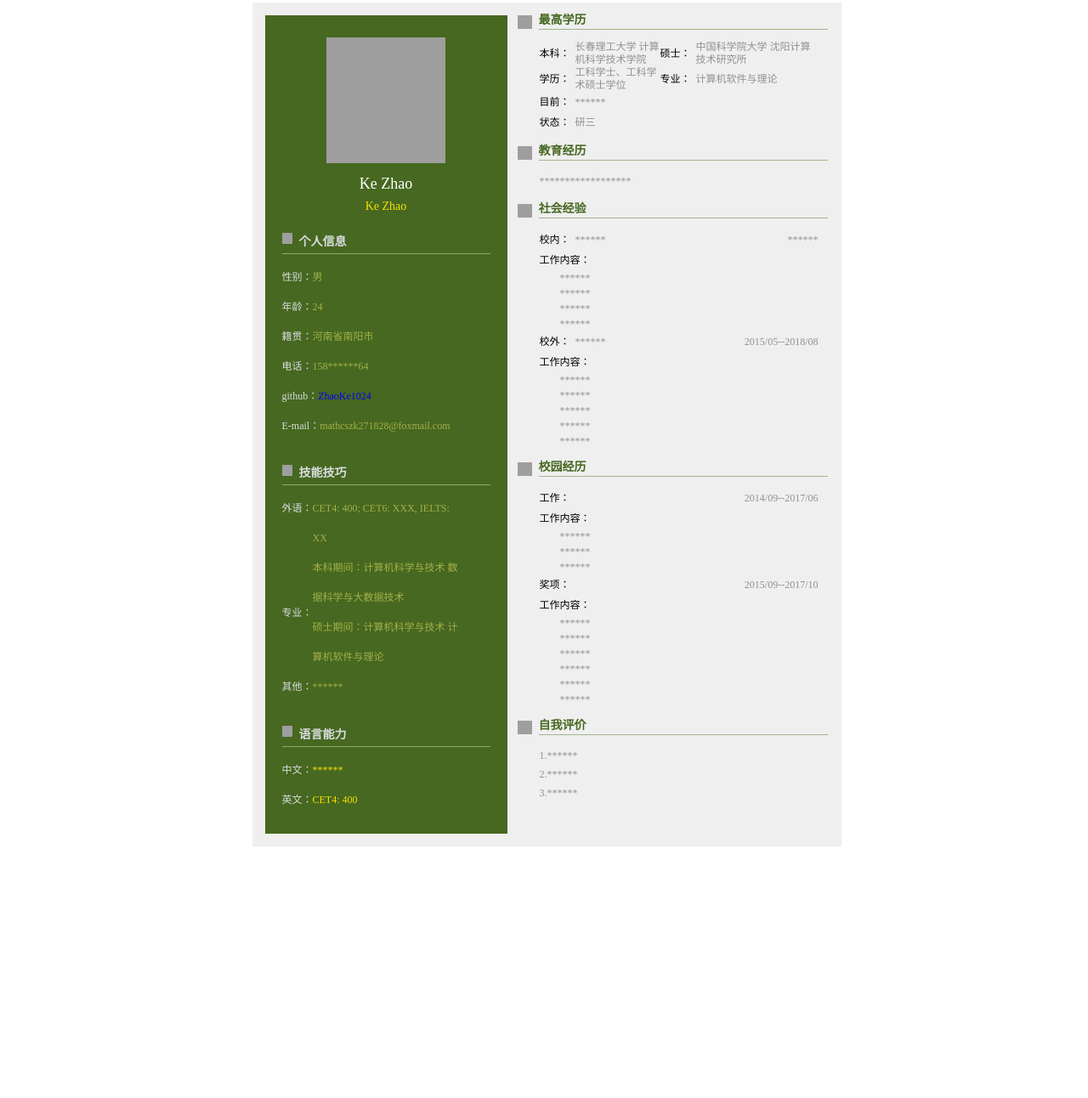
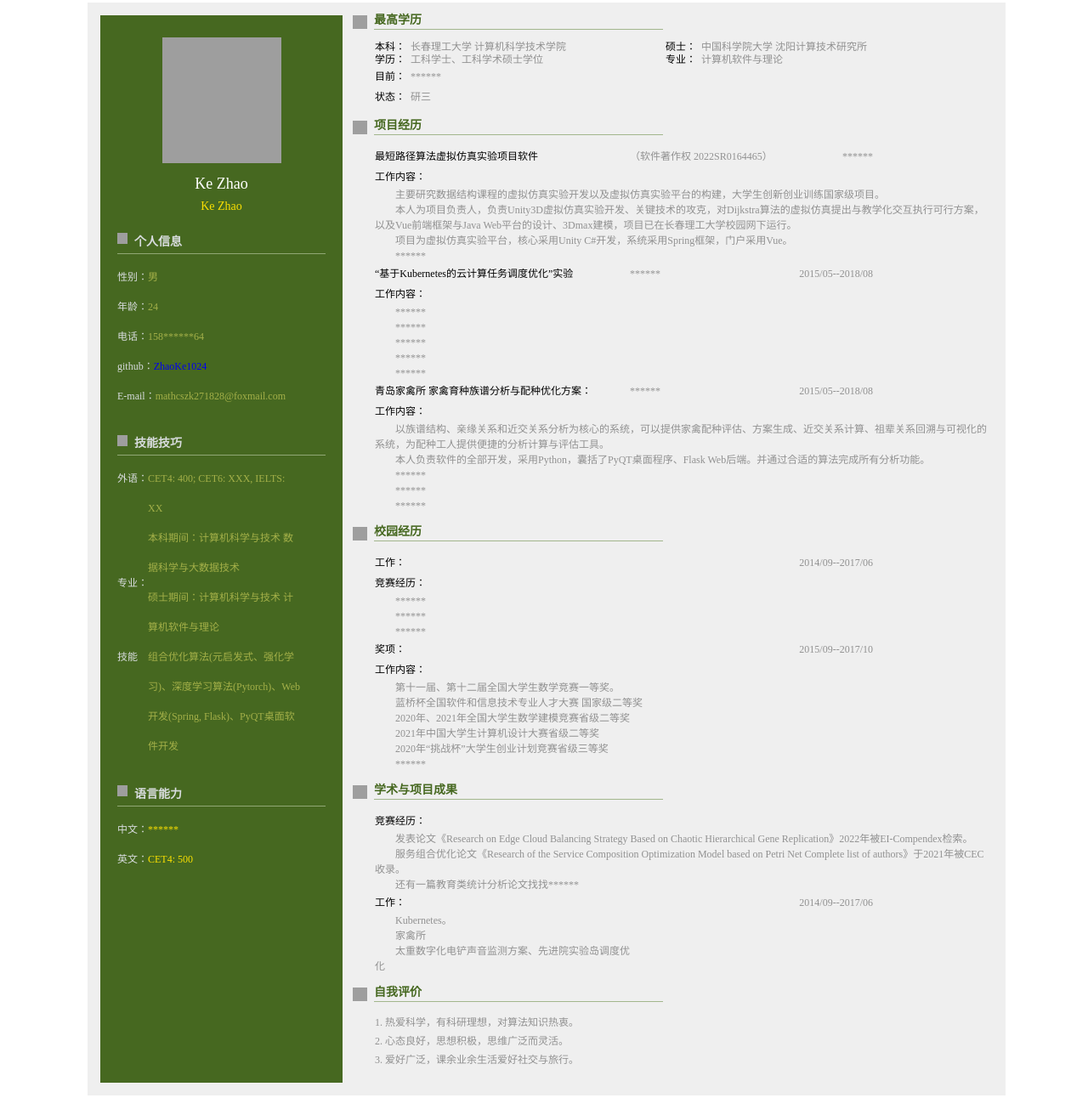
Before and after one commit to ZhaoKe1024/Audio-Record-WebPage, a Flask app: template templates/myself.html in a window 1280 px wide. Shown: the whole page at 85% size. Before the commit the page ends 996 px from the top, so only its background shows below. Run offline with Flask 3, Linux system fonts and the light colour scheme; the template is opened without the code that fills it, so the values that code supplies are empty; parts of the project's set-up code (start-up, migrations or seed data) failed here and were passed over; grey boxes are pictures that could not be loaded.

Commit message:
update my resume.

```diff
--- /dev/null
+++ b/temp_files/test_20240411230546_.json
@@ -0,0 +1 @@
+{"filename": "20240411230546_", "age": "24", "gender": "1", "respiratory": "1", "isfever": "0", "status": "0", "issmoking": "0", "iscough": "0", "weather": "Sunny", "aqi": "52", "humidity": "0"}
--- /dev/null
+++ b/temp_files/test_20240411230728_.json
@@ -0,0 +1 @@
+{"filename": "20240411230728_", "age": "24", "gender": "1", "respiratory": "1", "isfever": "0", "status": "0", "issmoking": "0", "iscough": "0", "weather": "Sunny", "aqi": "52", "humidity": "0"}
--- /dev/null
+++ b/temp_files/test_20240411232534_.json
@@ -0,0 +1 @@
+{"filename": "20240411232534_", "age": "24", "gender": "1", "respiratory": "1", "isfever": "0", "status": "0", "issmoking": "0", "iscough": "0", "weather": "Sunny", "aqi": "52", "humidity": "0"}
--- a/templates/myself.html
+++ b/templates/myself.html
@@ -67,7 +67,7 @@
 				}
 
 				.all_wrap {
-					width: 693px
+					width: 1080px
 				}
 
 				.logo_divide {
@@ -81,7 +81,7 @@
 				}
 
 				.page {
-					width: 693px;
+					width: 1080px;
 					margin: 0 auto;
 					padding: 3px;
 					background-color: #fff
@@ -231,7 +231,7 @@
 				}
 
 				.infomation_r {
-					width: 386px;
+					width: 772px;
 					vertical-align: top;
 					padding-left: 12px;
 					background-color: #efefef
@@ -294,23 +294,27 @@
 					width: 290px
 				}
 
+				.mes_r .edu_i {
+					width: 42px;
+					line-height: 15px;
+				}
 				.mes_r .edu {
-					width: 42px;
+					width: 300px;
 					line-height: 15px;
 				}
 
 				.mes_r .edu_a {
-					width: 100px;
+					width: 300px;
 					line-height: 15px;
 				}
 
 				.mes_r .reu {
-					max-width: 144px;
+					max-width: 300px;
 					line-height: 15px;
 				}
 
 				.mes_r .reu_a {
-					max-width: 190px;
+					max-width: 300px;
 					vertical-align: top;
 					padding-right: 20px
 				}
@@ -381,16 +385,14 @@
 							<tr>
 								<td class="infomation_l2">
 									<div class="top">
-										<p class="picture"><img src="***********************************" alt="简历照片"
-												width="140" height="148"></p>
+										<p class="picture"><img src="***********************************" alt="简历照片" width="140" height="148"></p>
 										<p class="name">Ke Zhao</p>
 										<p class="posi"><a class="yellow">Ke Zhao</a></p>
 									</div>
 									<table class="border_b2">
 										<tbody>
 											<tr class="title">
-												<td class="title_iconl" valign="middle"><img
-														src="https://img03.51jobcdn.com/im/2017/resumetemplate/xsl/icon7_type1.png"
+												<td class="title_iconl" valign="middle"><img src="https://img03.51jobcdn.com/im/2017/resumetemplate/xsl/icon7_type1.png"
 													 width="12" height="13"></td>
 												<td class="wid"><span>个人信息</span></td>
 											</tr>
@@ -408,14 +410,6 @@
 												<tr class="per_list">
 													<td><span>年龄：</span></td>
 													<td><span class="y_green">24</span></td>
-												</tr>
-											</tbody>
-										</table>
-										<table class="mes_l">
-											<tbody>
-												<tr class="per_list">
-													<td class="dir"><span>籍贯：</span></td>
-													<td class="limit1"><span class="y_green">河南省南阳市</span></td>
 												</tr>
 											</tbody>
 										</table>
@@ -452,8 +446,7 @@
 									<table class="border_b2">
 										<tbody>
 											<tr class="title">
-												<td class="title_iconl" valign="middle"><img
-														src="https://img03.51jobcdn.com/im/2017/resumetemplate/xsl/icon8_type1.png"
+												<td class="title_iconl" valign="middle"><img src="https://img03.51jobcdn.com/im/2017/resumetemplate/xsl/icon8_type1.png"
 													 width="12" height="13"></td>
 												<td class="wid"><span>技能技巧</span></td>
 											</tr>
@@ -473,8 +466,8 @@
 												</tr>
 
 												<tr class="per_list">
-													<td class="dir"><span>其他：</span></td>
-													<td class="limit1"><span class="y_green">******</span></td>
+													<td class="dir"><span>技能</span></td>
+													<td class="limit1"><span class="y_green">组合优化算法(元启发式、强化学习)、深度学习算法(Pytorch)、Web开发(Spring, Flask)、PyQT桌面软件开发</span></td>
 												</tr>
 
 											</tbody>
@@ -483,8 +476,7 @@
 									<table class="border_b2">
 										<tbody>
 											<tr class="title">
-												<td class="title_iconl" valign="middle"><img
-														src="https://img03.51jobcdn.com/im/2017/resumetemplate/xsl/icon9_type1.png"
+												<td class="title_iconl" valign="middle"><img src="https://img03.51jobcdn.com/im/2017/resumetemplate/xsl/icon9_type1.png"
 													 width="12" height="13"></td>
 												<td class="wid"><span>语言能力</span></td>
 											</tr>
@@ -493,15 +485,13 @@
 									<div class="mes_boxl">
 										<table class="mes_l">
 											<tbody>
-
-
 												<tr class="per_list">
 													<td><span>中文：</span></td>
 													<td class="limit1"><span class="yellow">******</span></td>
 												</tr>
 												<tr class="per_list">
 													<td class="dir"><span>英文：</span></td>
-													<td class="limit1"><a class="yellow">CET4: 400</a></td>
+													<td class="limit1"><a class="yellow">CET4: 500</a></td>
 												</tr>
 											</tbody>
 										</table>
@@ -513,8 +503,7 @@
 									<table class="per_title">
 										<tbody>
 											<tr>
-												<td class="title_icon" valign="middle"><img
-														src="https://img03.51jobcdn.com/im/2017/resumetemplate/xsl/icon2_type2.png"
+												<td class="title_icon" valign="middle"><img src="https://img03.51jobcdn.com/im/2017/resumetemplate/xsl/icon2_type2.png"
 													 alt="最高学历" width="17" height="16"></td>
 												<td width="340">
 													<p class="title_txt_b">最高学历</p>
@@ -524,13 +513,12 @@
 									</table>
 
 									<div class="mes_r">
-
 										<table>
 											<tbody>
 												<tr class="info_list">
-													<td class="edu"><span>本科：</span></td>
+													<td class="edu_i"><span>本科：</span></td>
 													<td class="edu_a"><span class="gray">长春理工大学 计算机科学技术学院</span></td>
-													<td class="edu"><span>硕士：</span></td>
+													<td class="edu_i"><span>硕士：</span></td>
 													<td class="reu"><span class="gray">中国科学院大学 沈阳计算技术研究所</span></td>
 												</tr>
 											</tbody>
@@ -539,9 +527,9 @@
 										<table>
 											<tbody>
 												<tr class="info_list">
-													<td class="edu"><span>学历：</span></td>
+													<td class="edu_i"><span>学历：</span></td>
 													<td class="edu_a"><span class="gray">工科学士、工科学术硕士学位</span></td>
-													<td class="edu"><span>专业：</span></td>
+													<td class="edu_i"><span>专业：</span></td>
 													<td class="reu"><span class="gray">计算机软件与理论</span></td>
 												</tr>
 											</tbody>
@@ -550,7 +538,7 @@
 										<table>
 											<tbody>
 												<tr class="info_list">
-													<td class="edu"><span>目前：</span></td>
+													<td class="edu_i"><span>目前：</span></td>
 													<td class="gray limit"><span>******</span></td>
 												</tr>
 											</tbody>
@@ -559,7 +547,7 @@
 										<table>
 											<tbody>
 												<tr class="info_list">
-													<td class="edu"><span>状态：</span></td>
+													<td class="edu_i"><span>状态：</span></td>
 													<td class="gray limit"><span>研三</span></td>
 												</tr>
 											</tbody>
@@ -567,31 +555,15 @@
 
 									</div>
 
-									<table class="per_title">
-										<tbody>
-											<tr>
-												<td class="title_icon" valign="middle"><img
-														src="https://img03.51jobcdn.com/im/2017/resumetemplate/xsl/icon1_type2.png"
-														alt="教育经历" width="17" height="16"></td>
-												<td width="340">
-													<p class="title_txt_b">教育经历</p>
-												</td>
-											</tr>
-										</tbody>
-									</table>
 
-									<div class="mes_r">
-										<p class="in">******************</p>
-									</div>
 
 									<table class="per_title">
 										<tbody>
 											<tr>
-												<td class="title_icon" valign="middle"><img
-														src="https://img03.51jobcdn.com/im/2017/resumetemplate/xsl/icon3_type2.png"
-														alt="个人经历" width="17" height="16"></td>
+												<td class="title_icon" valign="middle"><img src="https://img03.51jobcdn.com/im/2017/resumetemplate/xsl/icon3_type2.png"
+													 alt="项目经历" width="17" height="16"></td>
 												<td width="340">
-													<p class="title_txt_b">社会经验</p>
+													<p class="title_txt_b">项目经历</p>
 												</td>
 											</tr>
 										</tbody>
@@ -601,8 +573,8 @@
 										<table>
 											<tbody>
 												<tr class="info_list">
-													<td class="edu"><span>校内：</span></td>
-													<td class="exp"><span class="gray">******</span></td>
+													<td class="edu"><span>最短路径算法虚拟仿真实验项目软件</span></td>
+													<td class="exp"><span class="gray">（软件著作权 2022SR0164465）</span></td>
 													<td class="pofi"><span class="gray">******</span></td>
 												</tr>
 											</tbody>
@@ -615,23 +587,20 @@
 												</tr>
 
 								<td>
-													<p style="text-indent:2em;font:400 12px Simsun;line-height:18px;"><a
-															class="gray">******</span></a></p>
-													<p style="text-indent:2em;font:400 12px Simsun;line-height:18px;"><a
-															class="gray">******</span></a></p>
-													<p style="text-indent:2em;font:400 12px Simsun;line-height:18px;"><a
-															class="gray">******</span></a></p>
-													<p style="text-indent:2em;font:400 12px Simsun;line-height:18px;"><a
-															class="gray">******</span></a></p>
+									<p style="text-indent:2em;font:400 12px Simsun;line-height:18px;"><a class="gray">主要研究数据结构课程的虚拟仿真实验开发以及虚拟仿真实验平台的构建，大学生创新创业训练国家级项目。</span></a></p>
+									<p style="text-indent:2em;font:400 12px Simsun;line-height:18px;"><a class="gray">本人为项目负责人，负责Unity3D虚拟仿真实验开发、关键技术的攻克，对Dijkstra算法的虚拟仿真提出与教学化交互执行可行方案，以及Vue前端框架与Java
+											Web平台的设计、3Dmax建模，项目已在长春理工大学校园网下运行。</span></a></p>
+									<p style="text-indent:2em;font:400 12px Simsun;line-height:18px;"><a class="gray">项目为虚拟仿真实验平台，核心采用Unity
+											C#开发，系统采用Spring框架，门户采用Vue。</span></a></p>
+									<p style="text-indent:2em;font:400 12px Simsun;line-height:18px;"><a class="gray">******</span></a></p>
 								</td>
 								<!--注释:"text-indent:2em"能使文字空两个字符-->
 						</tbody>
 					</table>
-
 					<table>
 						<tbody>
 							<tr class="info_list">
-													<td class="edu"><span>校外：</span></td>
+								<td class="edu"><span>“基于Kubernetes的云计算任务调度优化”实验</span></td>
 								<td class="exp"><span class="gray">******</span></td>
 								<td class="pofi"><span class="gray">2015/05--2018/08</span></td>
 							</tr>
@@ -645,16 +614,38 @@
 							</tr>
 
 							<td>
-													<p style="text-indent:2em;font:400 12px Simsun;line-height:18px;"><a
-															class="gray">******</span></a></p>
-													<p style="text-indent:2em;font:400 12px Simsun;line-height:18px;"><a
-															class="gray">******</span></a></p>
-													<p style="text-indent:2em;font:400 12px Simsun;line-height:18px;"><a
-															class="gray">******</span></a></p>
-													<p style="text-indent:2em;font:400 12px Simsun;line-height:18px;"><a
-															class="gray">******</a></p>
-													<p style="text-indent:2em;font:400 12px Simsun;line-height:18px;"><a
-															class="gray">******</span></a></p>
+								<p style="text-indent:2em;font:400 12px Simsun;line-height:18px;"><a class="gray">******</span></a></p>
+								<p style="text-indent:2em;font:400 12px Simsun;line-height:18px;"><a class="gray">******</span></a></p>
+								<p style="text-indent:2em;font:400 12px Simsun;line-height:18px;"><a class="gray">******</span></a></p>
+								<p style="text-indent:2em;font:400 12px Simsun;line-height:18px;"><a class="gray">******</a></p>
+								<p style="text-indent:2em;font:400 12px Simsun;line-height:18px;"><a class="gray">******</span></a></p>
+							</td>
+							<!--注释:"text-indent:2em"能使文字空两个字符-->
+						</tbody>
+					</table>
+					<table>
+						<tbody>
+							<tr class="info_list">
+								<td class="edu"><span>青岛家禽所 家禽育种族谱分析与配种优化方案：</span></td>
+								<td class="exp"><span class="gray">******</span></td>
+								<td class="pofi"><span class="gray">2015/05--2018/08</span></td>
+							</tr>
+						</tbody>
+					</table>
+
+					<table>
+						<tbody>
+							<tr class="info_list">
+								<td><span>工作内容：</span></td>
+							</tr>
+
+							<td>
+								<p style="text-indent:2em;font:400 12px Simsun;line-height:18px;"><a class="gray">以族谱结构、亲缘关系和近交关系分析为核心的系统，可以提供家禽配种评估、方案生成、近交关系计算、祖辈关系回溯与可视化的系统，为配种工人提供便捷的分析计算与评估工具。</span></a></p>
+								<p style="text-indent:2em;font:400 12px Simsun;line-height:18px;"><a class="gray">本人负责软件的全部开发，采用Python，囊括了PyQT桌面程序、Flask
+										Web后端。并通过合适的算法完成所有分析功能。</span></a></p>
+								<p style="text-indent:2em;font:400 12px Simsun;line-height:18px;"><a class="gray">******</span></a></p>
+								<p style="text-indent:2em;font:400 12px Simsun;line-height:18px;"><a class="gray">******</a></p>
+								<p style="text-indent:2em;font:400 12px Simsun;line-height:18px;"><a class="gray">******</span></a></p>
 							</td>
 							<!--注释:"text-indent:2em"能使文字空两个字符-->
 						</tbody>
@@ -664,8 +655,7 @@
 				<table class="per_title">
 					<tbody>
 						<tr>
-												<td class="title_icon" valign="middle"><img
-														src="https://img03.51jobcdn.com/im/2017/resumetemplate/xsl/icon3_type2.png"
+							<td class="title_icon" valign="middle"><img src="https://img03.51jobcdn.com/im/2017/resumetemplate/xsl/icon3_type2.png"
 								 alt="校园经历" width="17" height="16"></td>
 							<td width="340">
 								<p class="title_txt_b">校园经历</p>
@@ -688,16 +678,13 @@
 					<table>
 						<tbody>
 							<tr class="info_list">
-													<td><span>工作内容：</span></td>
+								<td><span>竞赛经历：</span></td>
 							</tr>
 
 							<td>
-													<p style="text-indent:2em;font:400 12px Simsun;line-height:18px;"><a
-															class="gray">******</span></a></p>
-													<p style="text-indent:2em;font:400 12px Simsun;line-height:18px;"><a
-															class="gray">******</span></a></p>
-													<p style="text-indent:2em;font:400 12px Simsun;line-height:18px;"><a
-															class="gray">******</span></a></p>
+								<p style="text-indent:2em;font:400 12px Simsun;line-height:18px;"><a class="gray">******</span></a></p>
+								<p style="text-indent:2em;font:400 12px Simsun;line-height:18px;"><a class="gray">******</span></a></p>
+								<p style="text-indent:2em;font:400 12px Simsun;line-height:18px;"><a class="gray">******</span></a></p>
 							</td>
 							<!--注释:"text-indent:2em"能使文字空两个字符-->
 						</tbody>
@@ -720,29 +707,67 @@
 							</tr>
 
 							<td>
-													<p style="text-indent:2em;font:400 12px Simsun;line-height:18px;"><a
-															class="gray">******</a></p>
-													<p style="text-indent:2em;font:400 12px Simsun;line-height:18px;"><a
-															class="gray">******</a></p>
-													<p style="text-indent:2em;font:400 12px Simsun;line-height:18px;"><a
-															class="gray">******</a></p>
-													<p style="text-indent:2em;font:400 12px Simsun;line-height:18px;"><a
-															class="gray">******</a></p>
-													<p style="text-indent:2em;font:400 12px Simsun;line-height:18px;"><a
-															class="gray">******</a></p>
-													<p style="text-indent:2em;font:400 12px Simsun;line-height:18px;"><a
-															class="gray">******</a></p>
+								<p style="text-indent:2em;font:400 12px Simsun;line-height:18px;"><a class="gray">第十一届、第十二届全国大学生数学竞赛一等奖。</a></p>
+								<p style="text-indent:2em;font:400 12px Simsun;line-height:18px;"><a class="gray">蓝桥杯全国软件和信息技术专业人才大赛 国家级二等奖</a></p>
+								<p style="text-indent:2em;font:400 12px Simsun;line-height:18px;"><a class="gray">2020年、2021年全国大学生数学建模竞赛省级二等奖</a></p>
+								<p style="text-indent:2em;font:400 12px Simsun;line-height:18px;"><a class="gray">2021年中国大学生计算机设计大赛省级二等奖</a></p>
+								<p style="text-indent:2em;font:400 12px Simsun;line-height:18px;"><a class="gray">2020年“挑战杯”大学生创业计划竞赛省级三等奖</a></p>
+								<p style="text-indent:2em;font:400 12px Simsun;line-height:18px;"><a class="gray">******</a></p>
 							</td>
 							<!--注释:"text-indent:2em"能使文字空两个字符-->
 						</tbody>
 					</table>
 				</div>
+				<table class="per_title">
+					<tbody>
+						<tr>
+							<td class="title_icon" valign="middle"><img src="https://img03.51jobcdn.com/im/2017/resumetemplate/xsl/icon1_type2.png"
+								 alt="学术与项目成果" width="17" height="16"></td>
+							<td width="340">
+								<p class="title_txt_b">学术与项目成果</p>
+							</td>
+						</tr>
+					</tbody>
+				</table>
+				<div class="mes_r">
+
+					<table>
+						<tbody>
+							<tr class="info_list">
+								<td><span>竞赛经历：</span></td>
+							</tr>
+
+							<td>
+								<p style="text-indent:2em;font:400 12px Simsun;line-height:18px;"><a class="gray">发表论文《Research on Edge Cloud Balancing Strategy Based on Chaotic Hierarchical Gene Replication》2022年被EI-Compendex检索。</span></a></p>
+								<p style="text-indent:2em;font:400 12px Simsun;line-height:18px;"><a class="gray">服务组合优化论文《Research of the Service Composition Optimization Model based on Petri Net Complete list of authors》于2021年被CEC收录。</span></a></p>
+								<p style="text-indent:2em;font:400 12px Simsun;line-height:18px;"><a class="gray">还有一篇教育类统计分析论文找找******</span></a></p>
+							</td>
+
+						</tbody>
+					</table>
+
+					<table>
+						<tbody>
+							<tr class="info_list">
+								<td class="edu"><span>工作：</span></td>
+								<td class="exp"><span class="gray"></span></td>
+								<td class="pofi"><span class="gray">2014/09--2017/06</span></td>
+							</tr>
+							<td>
+								<p style="text-indent:2em;font:400 12px Simsun;line-height:18px;"><a class="gray">Kubernetes。</span></a></p>
+								<p style="text-indent:2em;font:400 12px Simsun;line-height:18px;"><a class="gray">家禽所</span></a></p>
+								<p style="text-indent:2em;font:400 12px Simsun;line-height:18px;"><a class="gray">太重数字化电铲声音监测方案、先进院实验岛调度优化</span></a></p>
+							</td>
+							<!--注释:"text-indent:2em"能使文字空两个字符-->
+						</tbody>
+					</table>
+
+				</div>
 
 				<table class="per_title">
 					<tbody>
 						<tr>
-												<td class="title_icon" valign="middle"><img
-														src="https://img03.51jobcdn.com/im/2017/resumetemplate/xsl/icon4_type2.png"
+							<td class="title_icon" valign="middle"><img src="https://img03.51jobcdn.com/im/2017/resumetemplate/xsl/icon4_type2.png"
 								 alt="自我评价" width="17" height="16"></td>
 							<td width="340">
 								<p class="title_txt_b">自我评价</p>
@@ -752,9 +777,9 @@
 				</table>
 
 				<div class="mes_r">
-										<p class="in">1.******</p>
-										<p class="in">2.******</p>
-										<p class="in">3.******</p>
+					<p class="in">1. 热爱科学，有科研理想，对算法知识热衷。</p>
+					<p class="in">2. 心态良好，思想积极，思维广泛而灵活。</p>
+					<p class="in">3. 爱好广泛，课余业余生活爱好社交与旅行。</p>
 
 				</div>
 
```
Also changed, not shown: 3 other files. Lines whose indentation alone changed are shown as unchanged.
